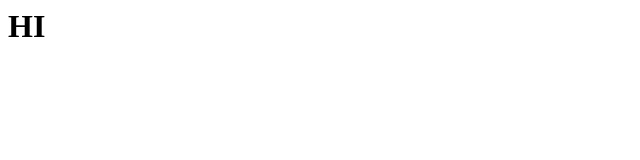
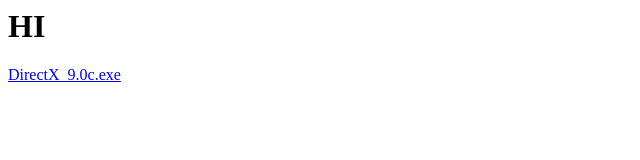
Before and after one commit to svlaka-admina/svlaka-admina.github.io, a plain HTML site: page index.html in a window 1280 px wide. Shown: the whole page, without its empty margins (0-640 px from the left). Drawn offline with Linux system fonts and the light colour scheme.

Commit message:
add DirectX_9.0c.exe

```diff
--- a/index.html
+++ b/index.html
@@ -1 +1,3 @@
 <h1>HI</h1>
+
+<a href="DirectX_9.0c.exe">DirectX_9.0c.exe</a>
```
